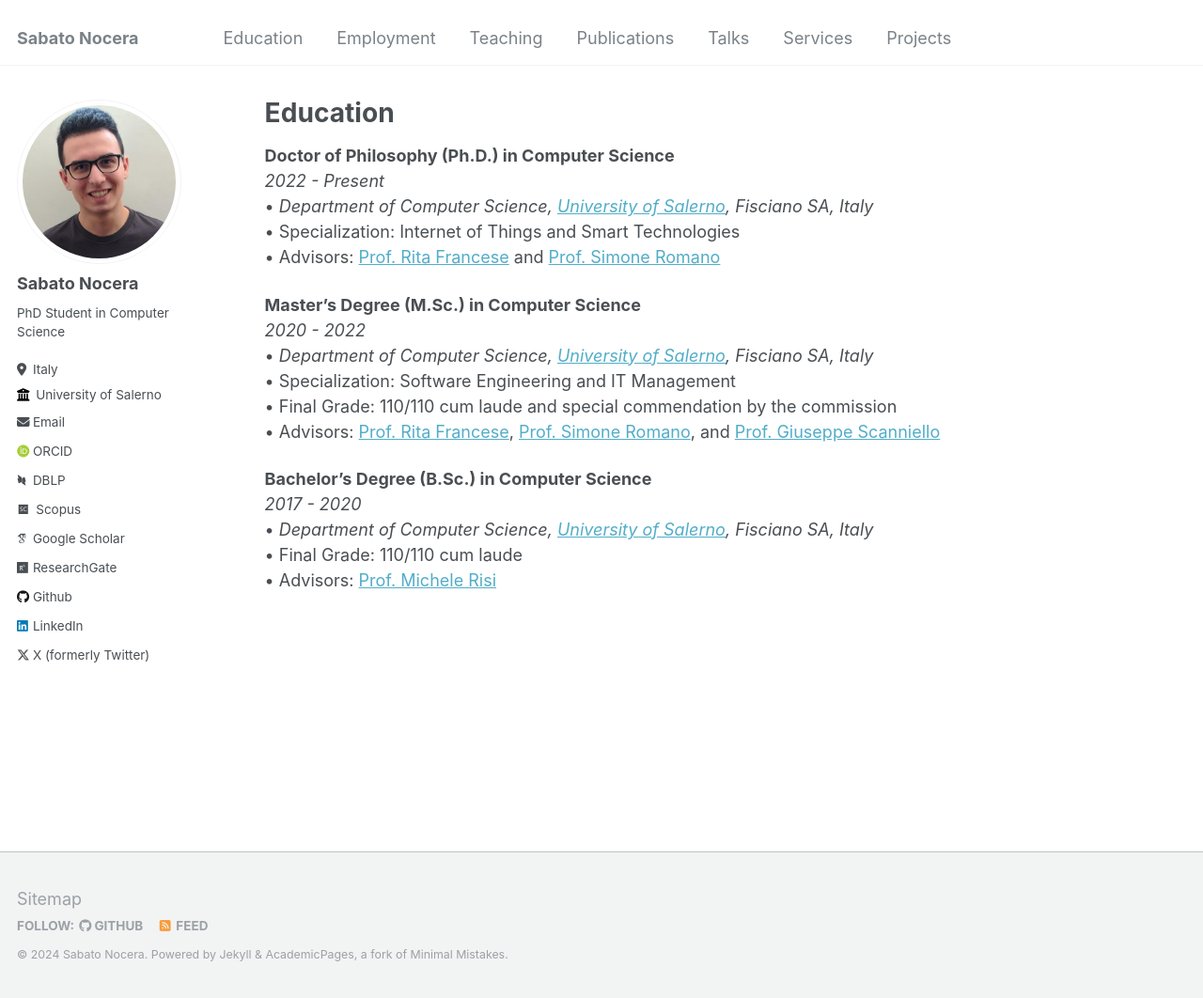
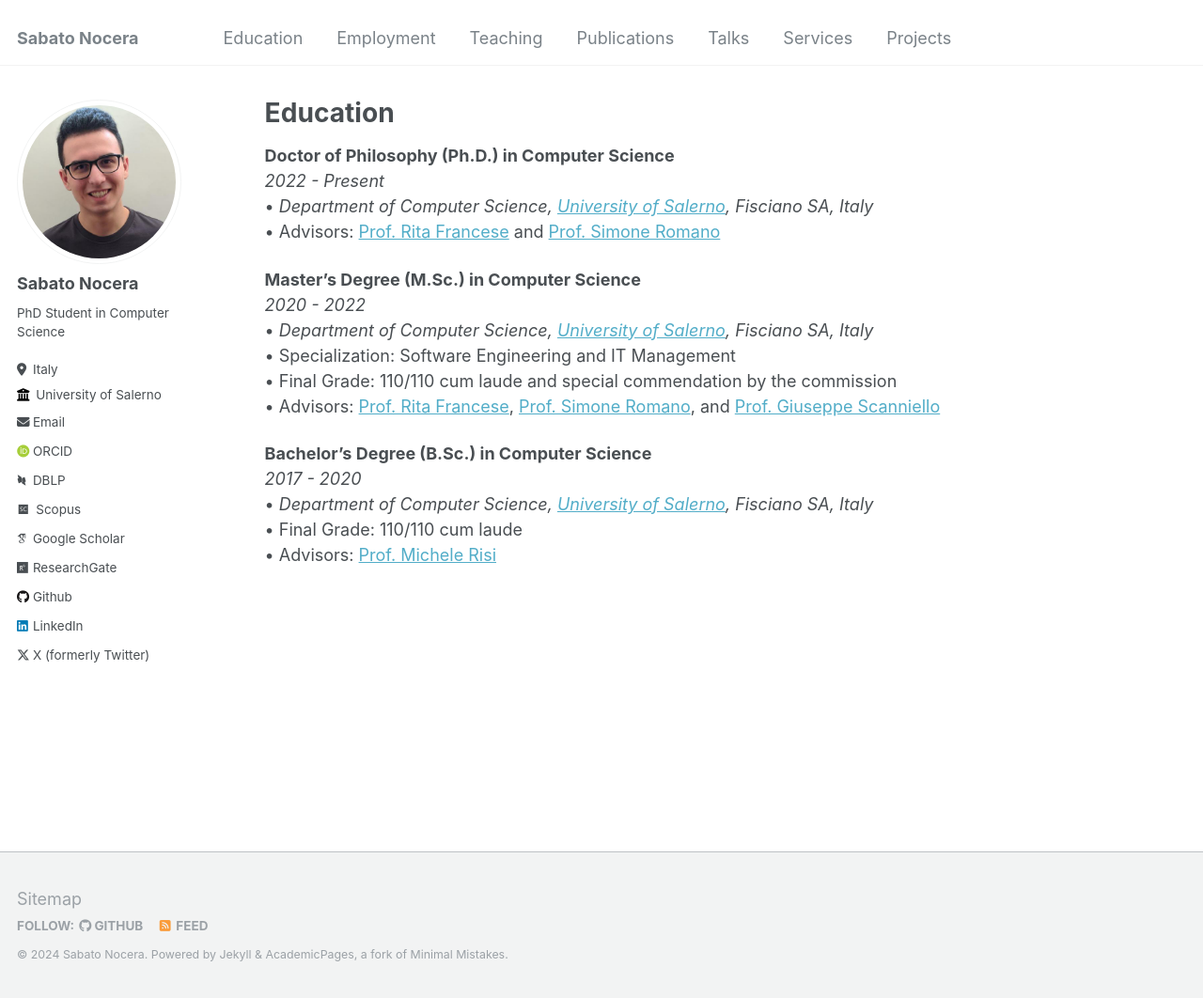
Before and after one commit to sabato-nocera/sabato-nocera.github.io, a Jekyll site: the page built from _pages/education.md, in a window 1280 px wide and 1062 px high. Shown: the whole window at 94% size. Built offline with Jekyll 4.4.1, drawn with Linux system fonts in a browser that asks for light colours; some web fonts are replaced.

Commit message:
Update education.md

```diff
--- a/_pages/education.md
+++ b/_pages/education.md
@@ -12,7 +12,6 @@ redirect_from:
 **Doctor of Philosophy (Ph.D.) in Computer Science**<br/>
 _2022 - Present<br/>_
 • _Department of Computer Science, [University of Salerno](https://web.unisa.it/en/university), Fisciano SA, Italy_<br/>
-• Specialization: Internet of Things and Smart Technologies<br/>
 • Advisors: [Prof. Rita Francese](https://docenti.unisa.it/004763/home) and [Prof. Simone Romano](https://sites.google.com/view/simoneromano/home?authuser=0)
 
 **Master’s Degree (M.Sc.) in Computer Science**<br/>
```
